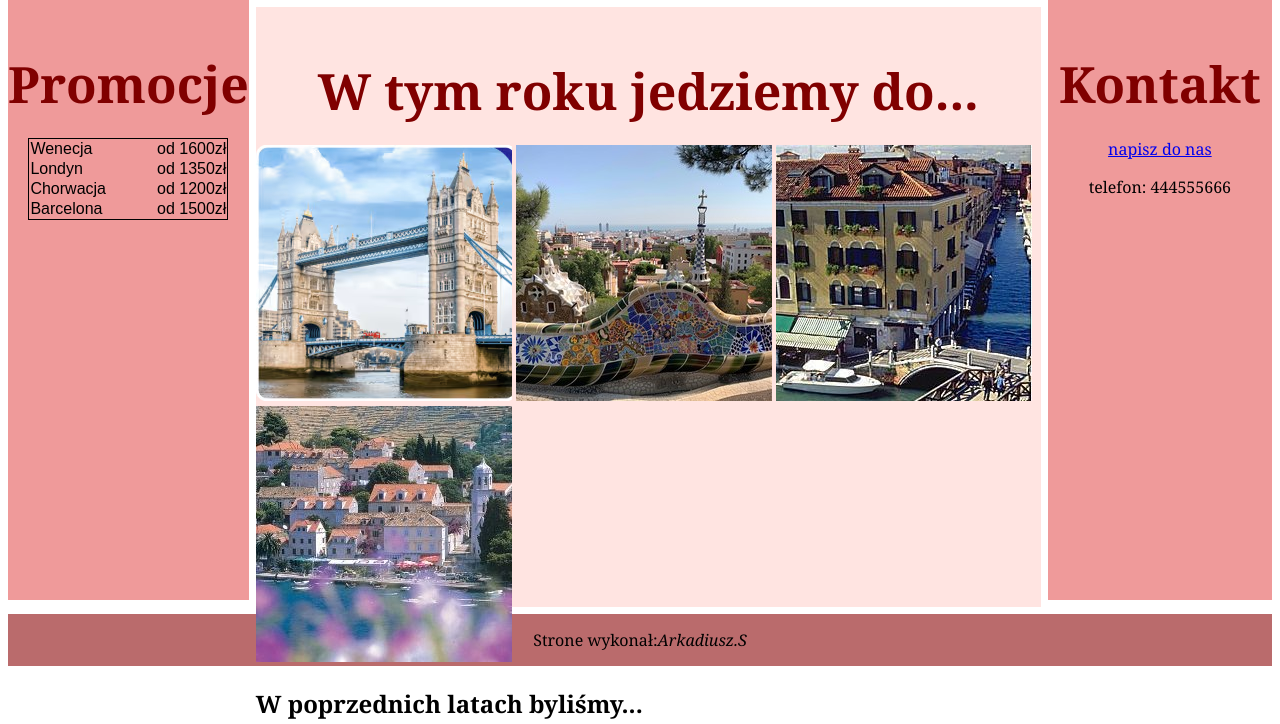
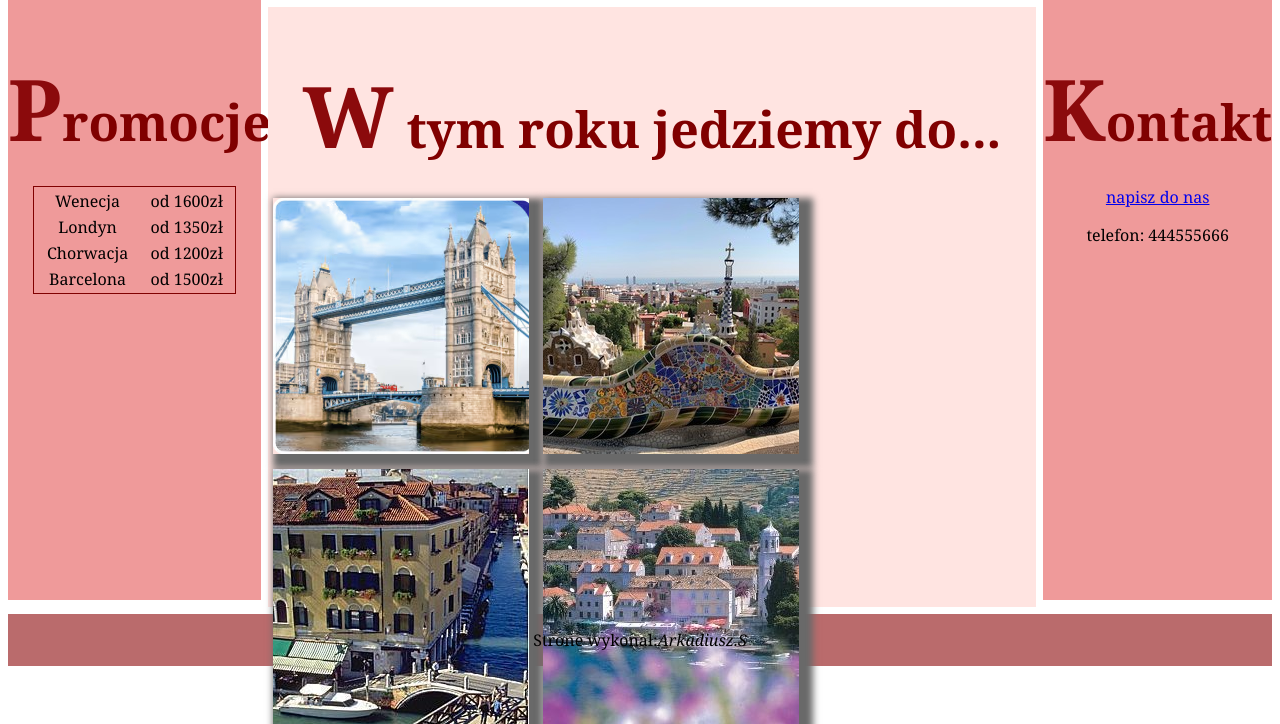
Before and after one commit to 777areq/biuro_Stenzel, a PHP site: page / in a window 1280 px wide. Shown: the part 124-848 px from the top of the page. Run offline with PHP 8.4, Linux system fonts and the light colour scheme.

Commit message:
style.css

```diff
--- a/style.css
+++ b/style.css
@@ -28,7 +28,7 @@ padding: 7px;
 }
 
 
-}
+
 .center img{
     box-shadow: 7px 7px 7px 7px dimgray;
     margin: 5px
@@ -39,22 +39,14 @@ h3 {
     font-weight: bold; /* Pogrubienie */
     text-align: center; /* Wyrównanie nagłówka do środka */
     margin-bottom: 20px; /* Odstęp pod nagłówkiem */
-    }
-    table.promocje {
-    border: 1px solid black; /* Obramowanie tabeli */
-    border-collapse: collapse; /* Połączenie obramowań komórek */
-    margin: 0 auto; /* Wycentrowanie tabeli */
-    background-color: #EF9A9A; /* Tło tabeli, zbliżone do różowego */
-     width: 200px; /* Stała szerokość tabeli */
-    font-family: 'Arial', sans-serif; /* Czcionka dla tekstu */
-     }
-    table.promocje td {
+}
+table{
+    margin: auto;
+    width: 80%;
+    border: solid 1px maroon
 
-     text-align: left;
-     /* Wyrównanie tekstu do lewej */
-    }
-    table.promocje tr td:first-child {
-    text-align: left; /* Wyrównanie tekstu miast do lewej */
-    }
-    table.promocje tr td:last-child { text-align: right; /* Wyrównanie cen do prawej */
-    }
+}
+h3::first-letter{
+    font-size: 170%;
+    color: #8b0a0c;
+}
```
